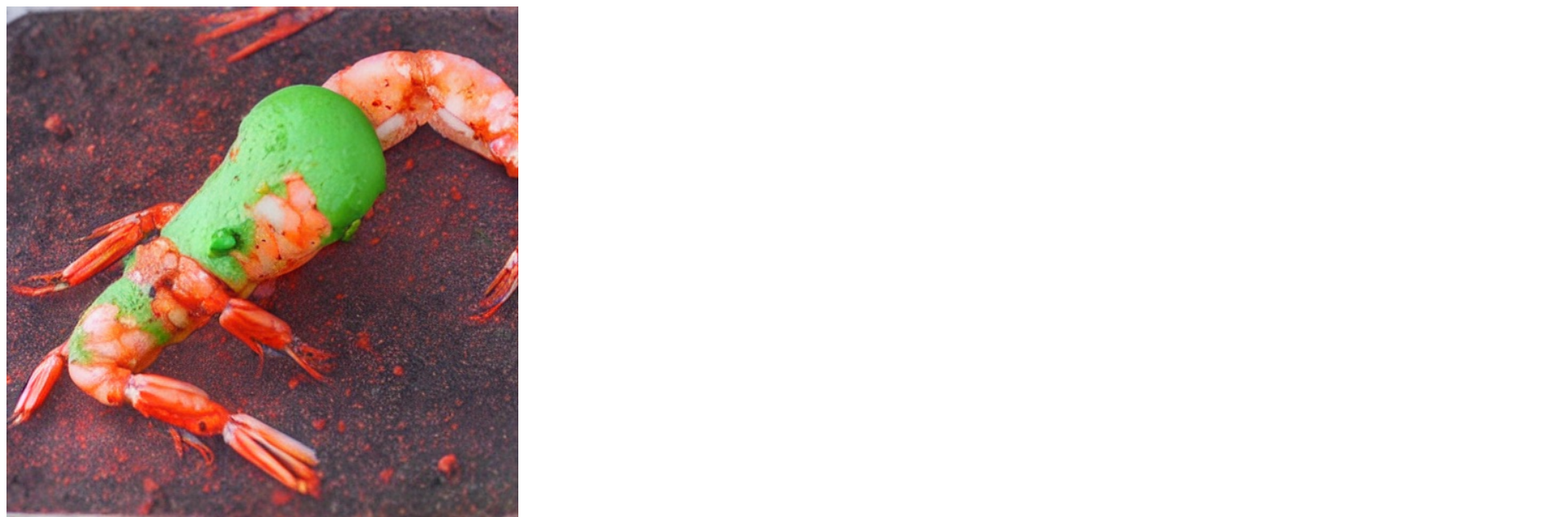
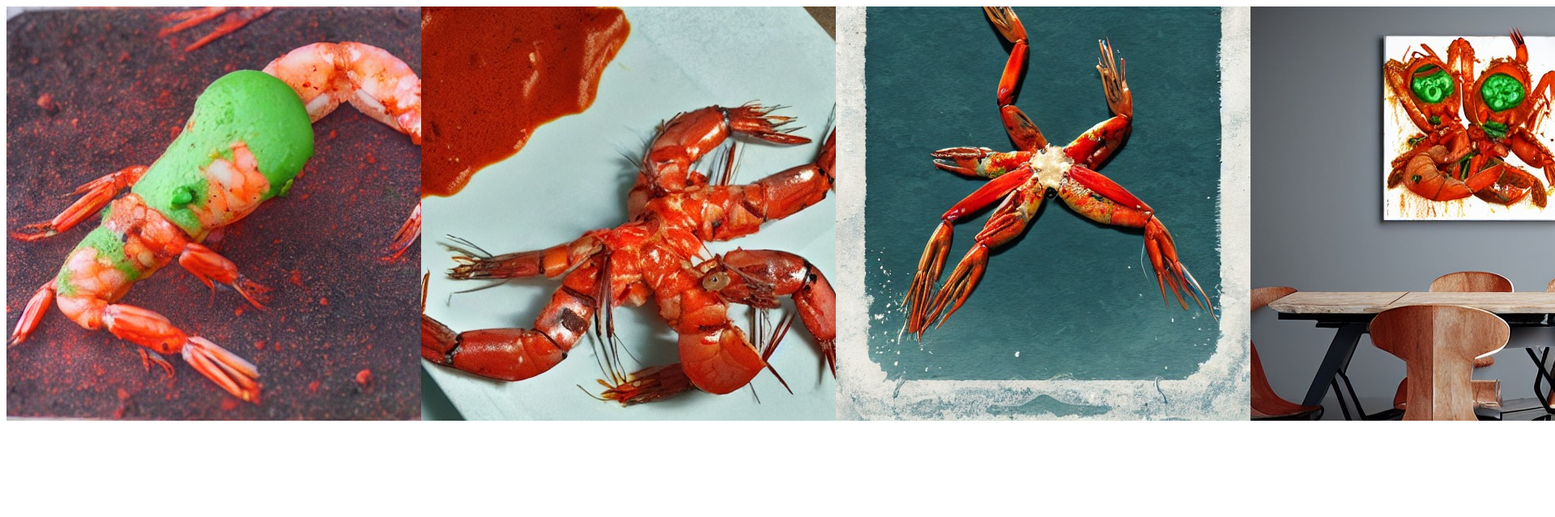
Before and after one commit to purchasejosh/flexbox, a plain HTML site: page index.html in a window 1280 px wide. Shown: the top 639 px of the page at 81% size, 1920 px wide, since content can reach past the window. Drawn offline with Linux system fonts and the light colour scheme; files that its build step writes are made by us from their sources; files whose address does not match are found by name.

Commit message:
Update index.html

```diff
--- a/index.html
+++ b/index.html
@@ -4,6 +4,14 @@
 <html lang="en-US">
 
 <head>
+
+<style>
+.flexbox {
+  display: flex;
+  }
+
+</style>
+
 <meta charset="utf-8">
 <meeta name= "description" content="Images">
 <link rel="stylesheet" type="text/css" href="css/gallerycss.css">
```
